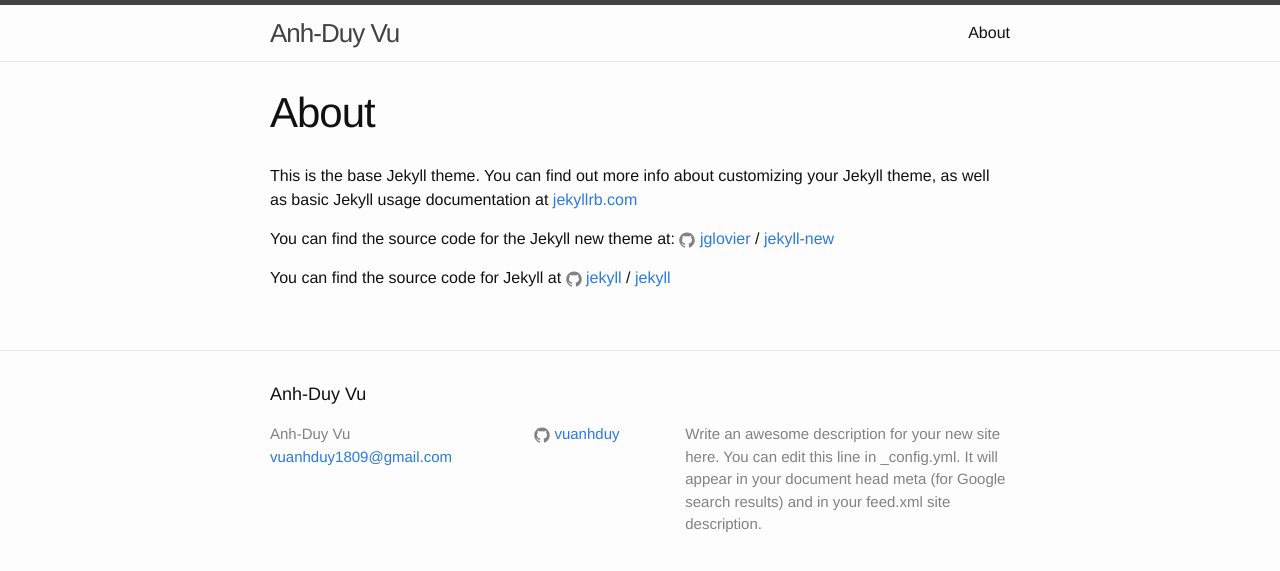
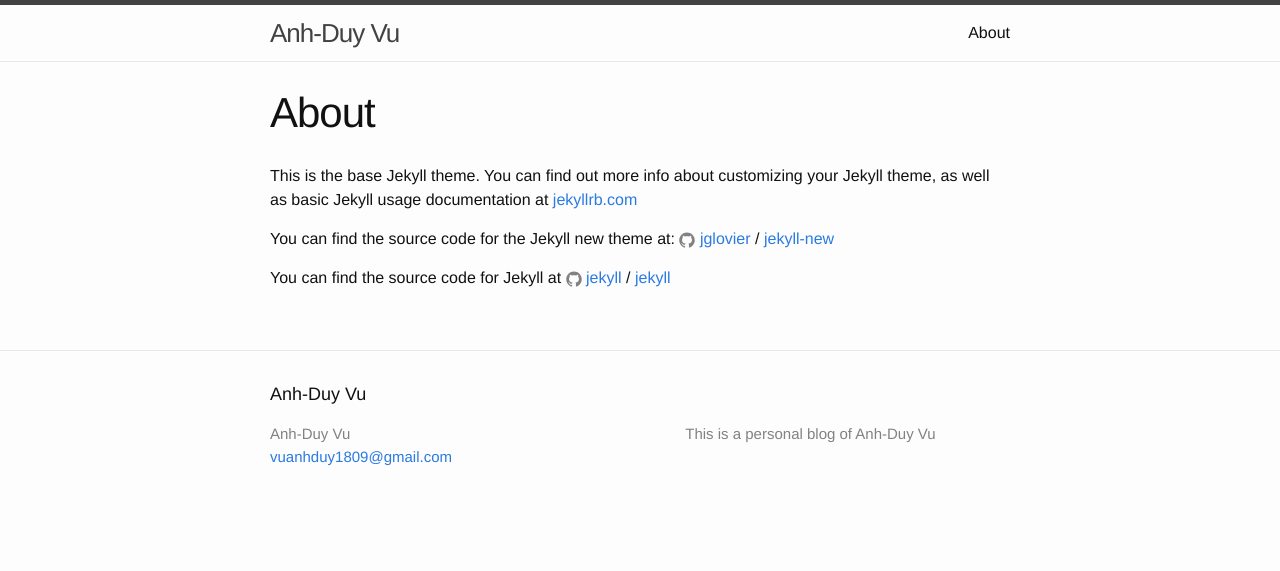
Before and after one commit to vuanhduy/vuanhduy.github.io, a Jekyll site: the page built from about.md, in a window 1280 px wide. Shown: the top 571 px of the page. Built offline with Jekyll 4.4.1, drawn with Linux system fonts in a browser that asks for light colours.

Commit message:
update site config

```diff
--- a/_config.yml
+++ b/_config.yml
@@ -1,18 +1,11 @@
 title: Anh-Duy Vu
 email: vuanhduy1809@gmail.com
-description: > # this means to ignore newlines until "baseurl:"
-  Write an awesome description for your new site here. You can edit this
-  line in _config.yml. It will appear in your document head meta (for
-  Google search results) and in your feed.xml site description.
+description: This is a personal blog of Anh-Duy Vu
 url: "https://vuanhduy.github.io" # the base hostname & protocol for your site
 author: Anh-Duy Vu
 avatar: /logo.png
 email: vuanhduy1809@gmail.com
 location: Onatrio, Canada
-github_username:  vuanhduy
-
-# Build settings
-# markdown: kramdown
 
 plugins:
   - jekyll-feed
@@ -29,8 +22,23 @@
   - scripts/
   - README.md
 
+defaults:
+  - scope:
+      path: ""
+      type: "posts"
+    values:
+      layout: "post"
+      author: "Anh-Duy Vu"
+      image: "logo.png"
+      share: true
+  - scope:
+      path: ""
+      type: "pages"
+    values:
+      layout: "page"
+      author: "Anh-Duy Vu"
+      image: "logo.png"
+
 remote_theme: ngzhio/jekyll-theme-hamilton
 
-logo: logo.png
 paginate: 10
-skin: Sunset
```
